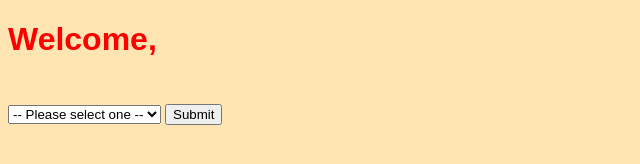
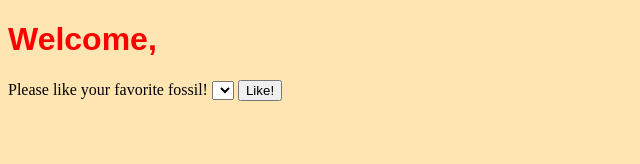
Before and after one commit to tylerkolsen/wb-assess-3, a website: page views/top-fossils.html in a window 1280 px wide. Shown: the whole page, without its empty margins (0-640 px from the left). Drawn offline with nearby package versions, Linux system fonts and the light colour scheme; files that its build step writes are made by us from their sources.

Commit message:
finished assessment

```diff
--- a/app.js
+++ b/app.js
@@ -95,7 +95,8 @@ app.get('/top-fossils', (req, res) => {
 
 app.post('/like-fossil', (req, res) => {
   const likedFoss = req.body.likedFoss
-  MOST_LIKED_FOSSILS[likedFoss].num_likes ++
+    MOST_LIKED_FOSSILS[likedFoss].num_likes ++
+
   res.render('thank-you.html', {
     username: req.session.name
   })
--- a/views/top-fossils.html
+++ b/views/top-fossils.html
@@ -4,22 +4,25 @@
 
     {% block body %}
     <h1>Welcome, {{ username }}</h1>
-    <div class="fossil-div">
-      {% for fossKey, fossVal in MOST_LIKED_FOSSILS %}
-      <h3>{{ username }}, this is {{ fossVal.name }}</h3>
-      <h2> Liked {{ fossVal.num_likes }} times.</h2>
-      <img src="{{ fossVal.img }}" />
-      {% endfor %}
-    </div>
+    {% for fossKey, fossVal in MOST_LIKED_FOSSILS %}
+      <div class="fossil-div">
+        <h3>{{ username }}, this is {{ fossVal.name }}</h3>
+        <h2> Liked {{ fossVal.num_likes }} times.</h2>
+        <img src="{{ fossVal.img }}" />
+      </div>
+    {% endfor %}
     <div>
       <form action="/like-fossil" method="post">
-        <select name="likedFoss" id="">
-          <option value="">-- Please select one --</option>
+        <label for="likedFoss">Please like your favorite fossil!</label>
+        <select name="likedFoss" id="likedFoss">
           {% for fossKey, fossVal in MOST_LIKED_FOSSILS %}
           <option value="{{ fossKey }}">{{ fossVal.name }}</option>
           {% endfor %}
         </select>
-        <input type="submit">
+        <input type="submit" value="Like!">
       </form>
+      {% if check %}
+      <p>Please select a fossil</p>
+      {% endif %}
     </div>
     {% endblock body %}
```
Also changed, not shown: src/random-fossil.js (+10 -1 lines).
